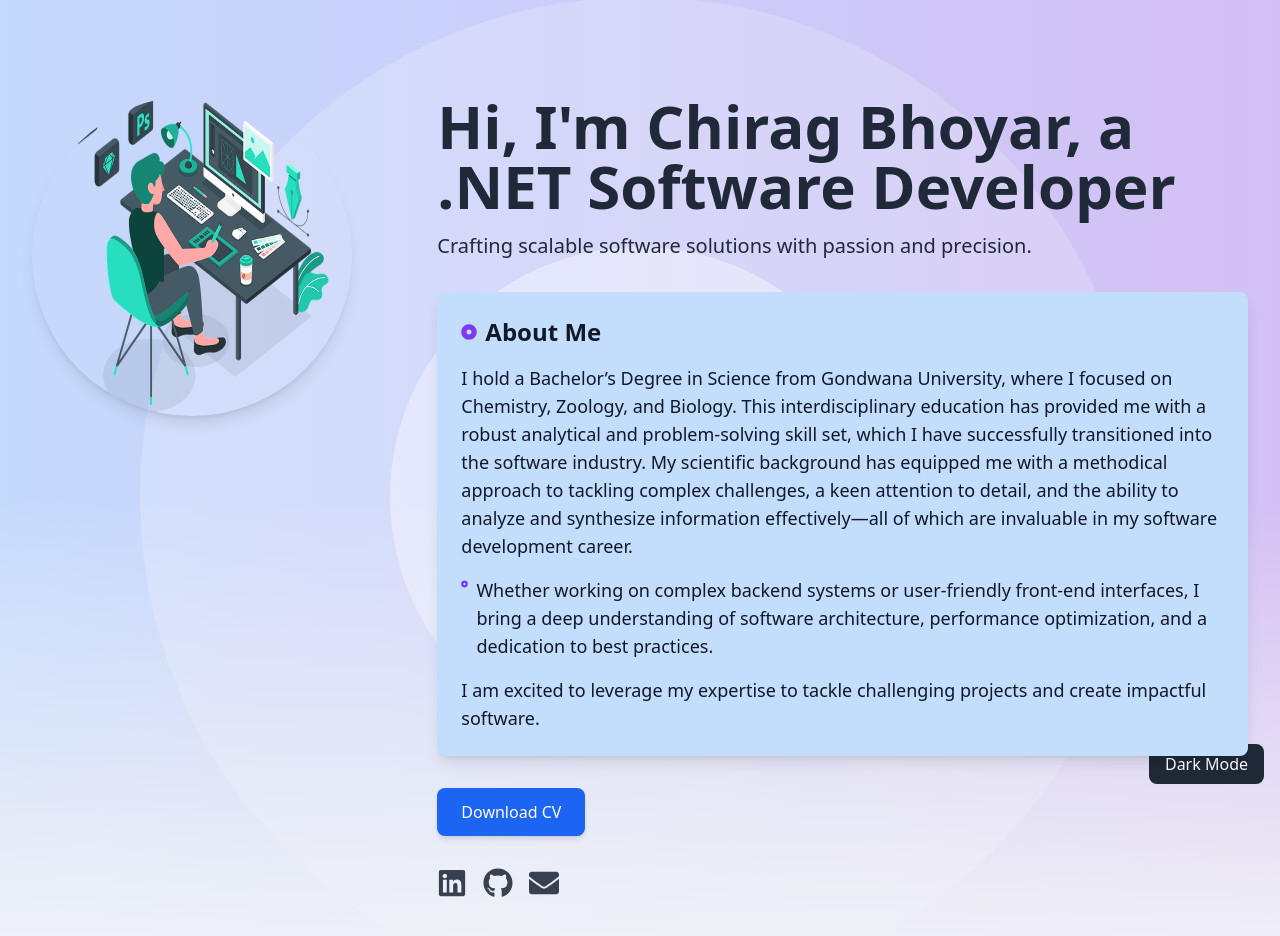
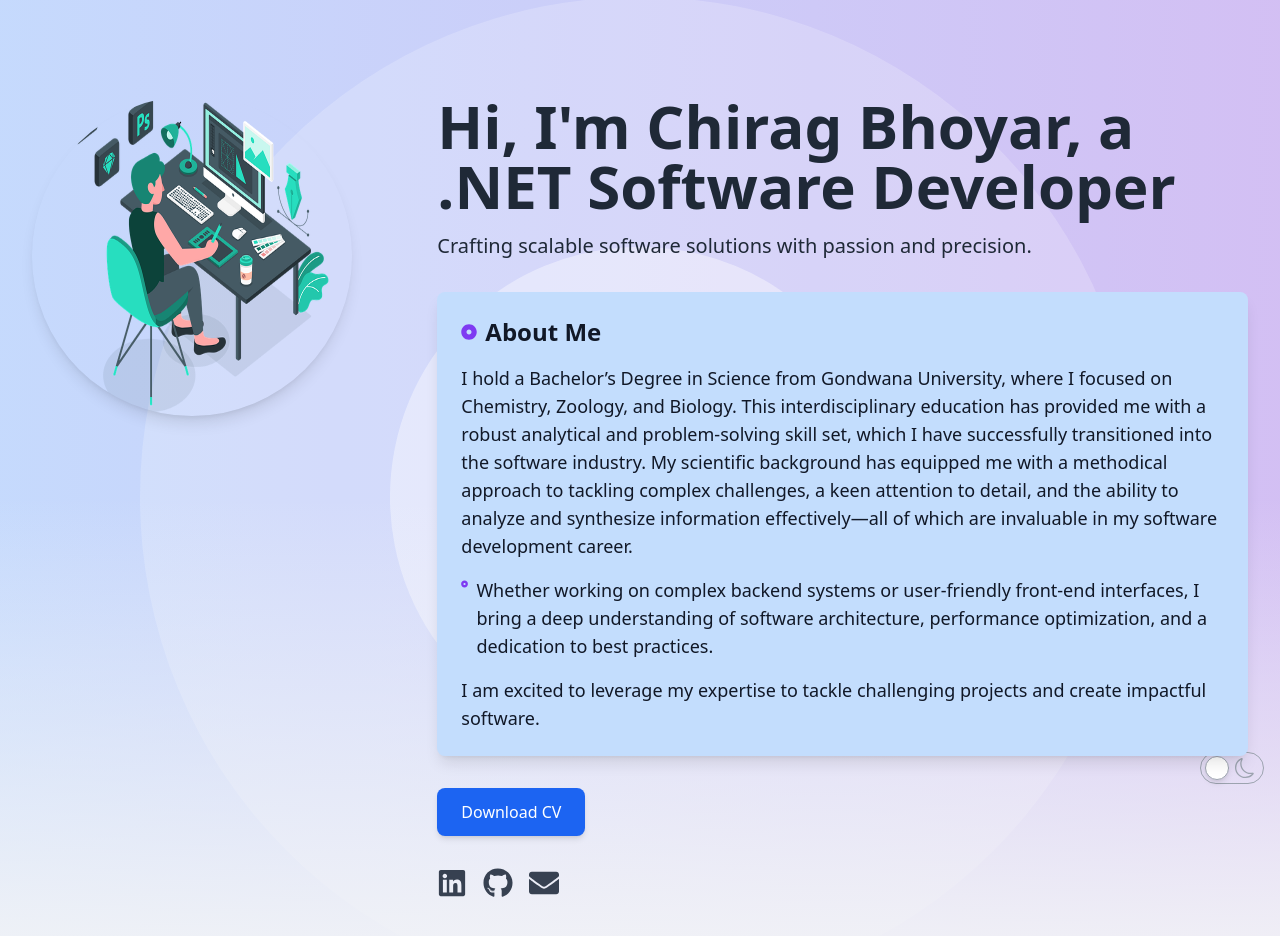
Before and after one commit to ChiragBhoyar14/Portfolio-2, a React (Vite) app: page / in a window 1280 px wide. Shown: the top 936 px of the page. Built offline with nearby package versions, Linux system fonts and the light colour scheme.

Commit message:
adding toggle button for chnaging dark to light mode

```diff
--- a/src/App.jsx
+++ b/src/App.jsx
@@ -5,6 +5,7 @@ import Career_Component from "./Component/Career_Component";
 import Contact_Component from "./Component/Contact_Component";
 import MyProjects_Component from "./Component/MyProjects_Component";
 import InProgressProject_Component from "./Component/InProgressProject_Component";
+import { BsSun, BsMoon } from "react-icons/bs";
 
 function App() {
   const [darkMode, setDarkMode] = useState(false);
@@ -15,33 +16,48 @@ function App() {
 
   return (
     <div className={`app-container ${darkMode ? "dark" : ""}`}>
-      {/* <Router>
-        <Navbar_Component darkMode={darkMode} />
-        <Routes>
-          <Route path="/" element={<Header_Component darkMode={darkMode} />} />
-          <Route path="/about" element={<About_Component />} />
-          <Route path="/career" element={<Career_Component />} />
-          <Route path="/contact" element={<Contact_Component />} />
-          <Route path="/projects" element={<MyProjects_Component />} />
-        </Routes>
-      </Router> */
       <>
-      <Header_Component></Header_Component>
-      <About_Component></About_Component>
-      <Career_Component></Career_Component>
-      <MyProjects_Component></MyProjects_Component>
-      {/* <InProgressProject_Component></InProgressProject_Component> */}
-      <Contact_Component></Contact_Component>
+        <Header_Component />
+        <About_Component />
+        <Career_Component />
+        <MyProjects_Component />
+        <Contact_Component />
       </>
-      }
-      <button
-  className={`fixed bottom-4 right-4 px-4 py-2 rounded-lg text-white ${
-    darkMode ? "bg-gray-300 text-black" : "bg-gray-800"
-  }`}
-  onClick={toggleDarkMode}
->
-        {darkMode ? "Light Mode" : "Dark Mode"}
-      </button>
+
+      {/* Dark/Light Mode Toggle */}
+      <div
+        className="fixed bottom-4 right-4 flex items-center cursor-pointer"
+        onClick={toggleDarkMode}
+      >
+        {/* Slider Container */}
+        <div
+          className="relative w-16 h-8 bg-transparent rounded-full flex items-center border border-gray-400 dark:border-gray-600"
+        >
+          {/* Light/Dark Mode Indicators */}
+          <span
+            className={`absolute text-xl transition-transform duration-300 ${
+              darkMode ? "text-gray-400" : "text-gray-900"
+            }`}
+            style={{ left: "0.5rem" }}
+          >
+            <BsSun />
+          </span>
+          <span
+            className={`absolute text-xl transition-transform duration-300 ${
+              darkMode ? "text-gray-900" : "text-gray-400"
+            }`}
+            style={{ right: "0.5rem" }}
+          >
+            <BsMoon />
+          </span>
+          <div
+            className={`absolute bg-white w-6 h-6 rounded-full shadow-md transform transition-transform duration-300 ease-in-out border border-gray-400 dark:border-gray-600 ${
+              darkMode ? "translate-x-8" : "translate-x-0"
+            }`}
+            style={{ left: "0.25rem" }}
+          ></div>
+        </div>
+      </div>
     </div>
   );
 }
```
